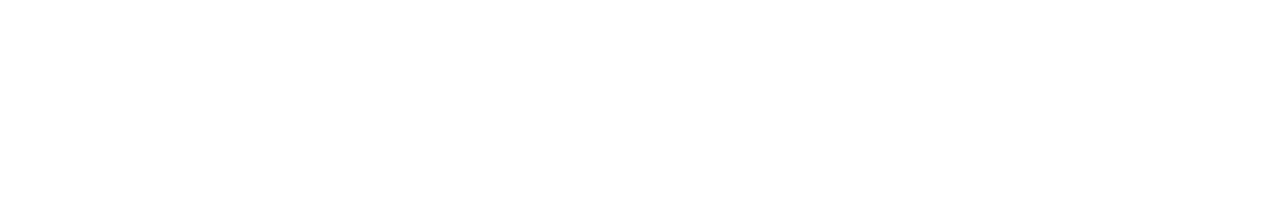
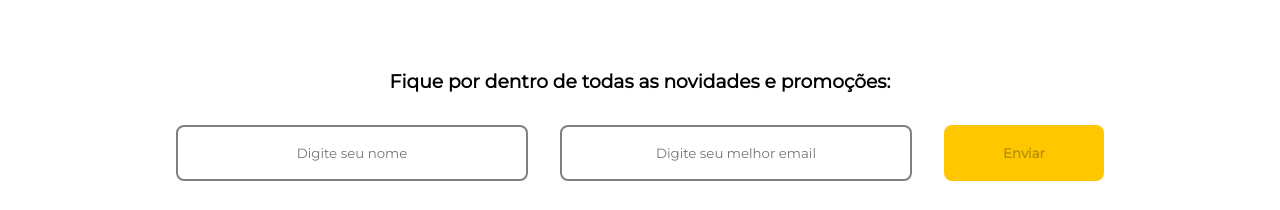
Before and after one commit to LucasMedeiros7/meu-livro-frontend, a React (Vite) app: page / in a window 1280 px wide. Shown: the part 1398-1608 px from the top of the page. Before the commit the page ends 1436 px from the top, so only its background shows below. Built offline with nearby package versions, Linux system fonts and the light colour scheme.

Commit message:
formulário de email criado e reorganização das pastas

```diff
--- a/package.json
+++ b/package.json
@@ -13,7 +13,8 @@
     "@fortawesome/free-solid-svg-icons": "^6.2.0",
     "@fortawesome/react-fontawesome": "^0.2.0",
     "react": "^18.2.0",
-    "react-dom": "^18.2.0"
+    "react-dom": "^18.2.0",
+    "react-toastify": "^9.0.8"
   },
   "devDependencies": {
     "@types/react": "^18.0.17",
--- a/src/App.jsx
+++ b/src/App.jsx
@@ -1,8 +1,9 @@
 import React from "react";
 import { Banner } from "./components/banner/Banner";
 import { CardProduto } from "./components/cardProduto/CardProduto";
-import { Editoras } from "./components/Section/Editoras";
-import { Vantagens } from "./components/Section/Vantagens";
+import { Editoras } from "./components/Section/Editora/Editoras";
+import { Novidades } from "./components/Section/Novidades/Novidades";
+import { Vantagens } from "./components/Section/Vantagens/Vantagens";
 
 import "./global.css";
 
@@ -13,6 +14,7 @@
       <Vantagens />
       <CardProduto />
       <Editoras />
+      <Novidades />
     </div>
   );
 }
--- /dev/null
+++ b/src/components/Section/Novidades/Novidades.jsx
@@ -0,0 +1,35 @@
+import styles from "./novidade.module.css";
+import { ToastContainer, toast } from 'react-toastify';
+import "react-toastify/dist/ReactToastify.css";
+import { useState } from "react";
+
+export const Novidades = () => {
+    const [nome, setNome] = useState('')
+    const [email, setEmail] = useState('')
+
+    function handleSubmit(e) {
+        e.preventDefault()
+    }
+
+    const desativado = nome.length === 0 || email.length === 0
+
+    const alert = () => {
+        toast.success("Ótima escolha! Iremos enviar nossos conteúdos para você.", {
+            position: toast.POSITION.TOP_CENTER
+        });
+        setNome('')
+        setEmail('')
+    };
+
+    return (
+        <section className={styles.container}>
+            <h3>Fique por dentro de todas as novidades e promoções:</h3>
+            <form onSubmit={handleSubmit} className={styles.form}>
+                <input className={styles.campo} onChange={(e) => setNome(e.target.value)} type="text" value={nome} placeholder="Digite seu nome" />
+                <input className={styles.campo} onChange={(e) => setEmail(e.target.value)} type="email" value={email} placeholder="Digite seu melhor email" />
+                <button onClick={alert} disabled={desativado} className={styles.enviar} type="submit">Enviar</button>
+            </form>
+            <ToastContainer />
+        </section>
+    )
+}
--- /dev/null
+++ b/src/components/Section/Novidades/novidade.module.css
@@ -0,0 +1,35 @@
+.container {
+    display: flex;
+    flex-direction: column;
+    align-items: center;
+    margin-top: 2rem;
+}
+
+.form {
+    display: flex;
+    justify-content: space-between;
+    margin: 2rem;
+    gap: 2rem;
+}
+
+.campo {
+    width: 22rem;
+    height: 3.5rem;
+    border: 2px solid gray;
+    border-radius: 8px;
+    text-align: center;
+}
+
+.enviar {
+    width: 10rem;
+    height: 3.5rem;
+    text-align: center;
+    font-weight: bold;
+    border-radius: 8px;
+    background: rgba(255, 199, 0, 1);
+    cursor: pointer;
+}
+
+.enviar:hover {
+    background-color: rgb(242, 199, 44);
+}
--- a/src/components/Section/Vantagens.jsx
+++ b/src/components/Section/Vantagens/Vantagens.jsx
@@ -22,7 +22,7 @@
                 <div className={styles.icons}>
                     <p>Entrega rápida</p>
                     <span className={styles.span}>
-                        <img src="src/assets/caminhao.png" alt="caminhão" width="25%"/>
+                        <img src="src/assets/caminhao.png" alt="caminhão" width="25%" />
                     </span>
                 </div>
 
```
Also changed, not shown: src/components/Section/Editora/Editoras.jsx (renamed from src/components/Section/Editoras.jsx), src/components/Section/Editora/editora.module.css (renamed from src/components/Section/editora.module.css), src/components/Section/Vantagens/vantagens.module.css (renamed from src/components/Section/vantagens.module.css), 1 other file (tests, documents, lock files or other folders).
